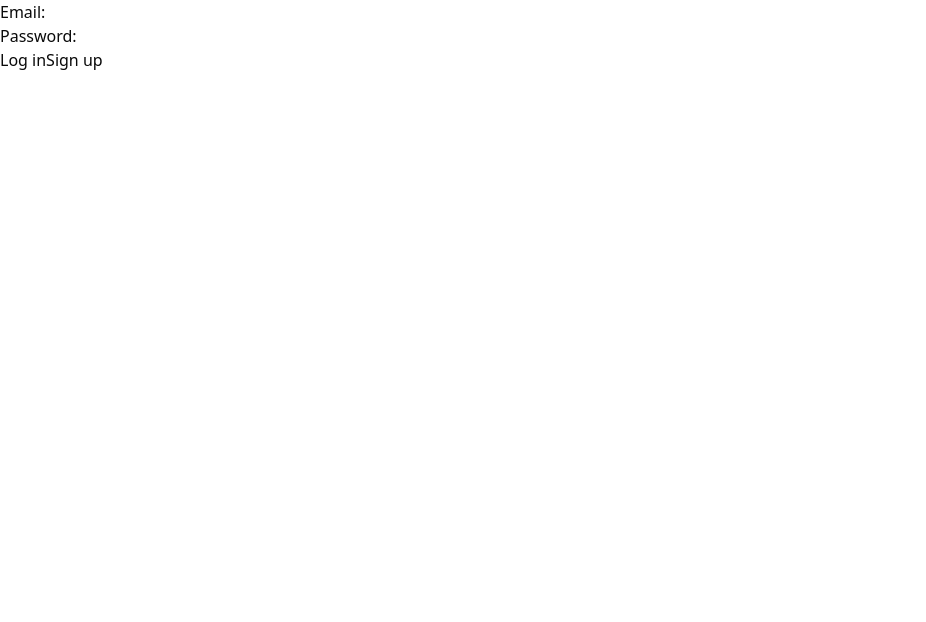
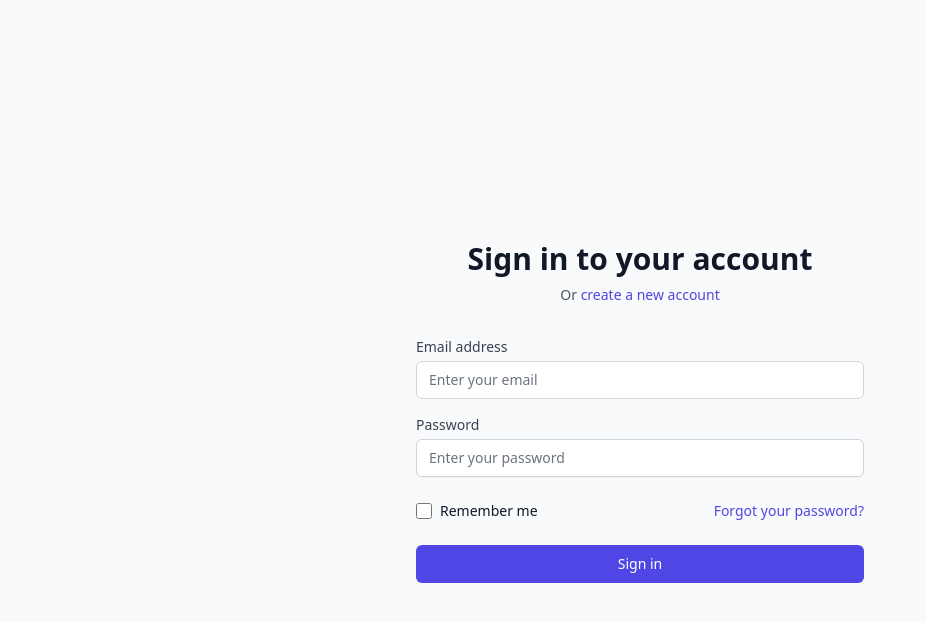
Before and after one commit to akshajdevkv/NextBlog, a Next.js app: page /login in a window 1280 px wide. Shown: the top 622 px of the page, without its empty margins (0-926 px from the left). Built offline with nearby package versions, Linux system fonts and the light colour scheme.

Commit message:
setup login/signup ui

```diff
--- a/app/dashboard/page.tsx
+++ /dev/null
@@ -1,14 +0,0 @@
-import { redirect } from 'next/navigation'
-import { createClient } from '@/utils/supabase/server'
-export default async function DashboardPage() {
-  const supabase = await createClient()
-  const { data, error } = await supabase.auth.getUser()
-  const { data: session } = await supabase.auth.getSession()
-  console.log(session);
-  console.log(data)
-  if (error || !data?.user) {
-    redirect('/login')
-  }
-
-  return <p>Hello {data.user.email}</p>
-}
--- a/app/login/actions.tsx
+++ b/app/login/actions.tsx
@@ -18,6 +18,19 @@ export async function login(formData: FormData) {
   revalidatePath('/dashboard', 'page')
   redirect('/dashboard')
 }
+
+export async function logout() {
+  const supabase = await createClient()
+  const { error } = await supabase.auth.signOut()
+
+  if (error) {
+    console.log('❌ Logout error:', error)
+    redirect('/error')
+  }
+
+  revalidatePath('/home', 'page')
+  redirect('/home')
+}
 export async function signup(formData: FormData) {
   const supabase = await createClient()
   // type-casting here for convenience
@@ -37,6 +50,8 @@ export async function signup(formData: FormData) {
     console.log('❌ Signup error:', error)
     redirect('/error')
   }
+
+  // revalidatePath() clears Next.js cache for '/dashboard' to ensure fresh data after authentication
   revalidatePath('/dashboard', 'page')
   redirect('/dashboard')
 }
--- a/app/login/page.tsx
+++ b/app/login/page.tsx
@@ -1,41 +1,85 @@
-import { login, signup } from '@/app/login/actions'
+import { login } from '@/app/login/actions'
+import Link from 'next/link'
+
 export default function LoginPage() {
   return (
-    <form>
+    <div className="min-h-screen flex items-center justify-center bg-gray-50 py-12 px-4 sm:px-6 lg:px-8">
+      <div className="max-w-md w-full space-y-8">
         <div>
-        <label htmlFor="email">
-          Email:
+          <h2 className="mt-6 text-center text-3xl font-extrabold text-gray-900">
+            Sign in to your account
+          </h2>
+          <p className="mt-2 text-center text-sm text-gray-600">
+            Or{' '}
+            <Link href="/signup" className="font-medium text-indigo-600 hover:text-indigo-500">
+              create a new account
+            </Link>
+          </p>
+        </div>
+
+        <form className="mt-8 space-y-6" action={login}>
+          <div className="rounded-md shadow-sm space-y-4">
+            <div>
+              <label htmlFor="email" className="block text-sm font-medium text-gray-700">
+                Email address
               </label>
               <input
                 id="email"
                 name="email"
                 type="email"
+                autoComplete="email"
                 required
+                className="mt-1 appearance-none relative block w-full px-3 py-2 border border-gray-300 placeholder-gray-500 text-gray-900 rounded-md focus:outline-none focus:ring-indigo-500 focus:border-indigo-500 focus:z-10 sm:text-sm"
+                placeholder="Enter your email"
               />
             </div>
+
             <div>
-        <label htmlFor="password">
-          Password:
+              <label htmlFor="password" className="block text-sm font-medium text-gray-700">
+                Password
               </label>
               <input
                 id="password"
                 name="password"
                 type="password"
+                autoComplete="current-password"
                 required
+                className="mt-1 appearance-none relative block w-full px-3 py-2 border border-gray-300 placeholder-gray-500 text-gray-900 rounded-md focus:outline-none focus:ring-indigo-500 focus:border-indigo-500 focus:z-10 sm:text-sm"
+                placeholder="Enter your password"
               />
             </div>
+          </div>
+
+          <div className="flex items-center justify-between">
+            <div className="flex items-center">
+              <input
+                id="remember-me"
+                name="remember-me"
+                type="checkbox"
+                className="h-4 w-4 text-indigo-600 focus:ring-indigo-500 border-gray-300 rounded"
+              />
+              <label htmlFor="remember-me" className="ml-2 block text-sm text-gray-900">
+                Remember me
+              </label>
+            </div>
+
+            <div className="text-sm">
+              <Link href="/forgot-password" className="font-medium text-indigo-600 hover:text-indigo-500">
+                Forgot your password?
+              </Link>
+            </div>
+          </div>
+
           <div>
             <button
-          formAction={login}
+              type="submit"
+              className="group relative w-full flex justify-center py-2 px-4 border border-transparent text-sm font-medium rounded-md text-white bg-indigo-600 hover:bg-indigo-700 focus:outline-none focus:ring-2 focus:ring-offset-2 focus:ring-indigo-500 transition duration-150 ease-in-out"
             >
-          Log in
-        </button>
-        <button
-          formAction={signup}
-        >
-          Sign up
+              Sign in
             </button>
           </div>
         </form>
+      </div>
+    </div>
   )
 }
--- a/app/page.tsx
+++ b/app/page.tsx
@@ -1,16 +1,5 @@
-export default function Home() {
-  return (
-    <div className="min-h-screen bg-background text-foreground">
-      <main className="container mx-auto px-4 py-8">
-        <h1 className="text-4xl font-bold text-center mb-8">
-          Welcome to Your App
-        </h1>
-        <div className="max-w-2xl mx-auto">
-          <p className="text-lg text-muted-foreground text-center">
-            This is your home page. Start building your application here.
-          </p>
-        </div>
-      </main>
-    </div>
-  )
+import { redirect } from 'next/navigation'
+
+export default function RootPage() {
+  redirect('/home')
 }
```
Lines whose indentation alone changed are shown as unchanged.
